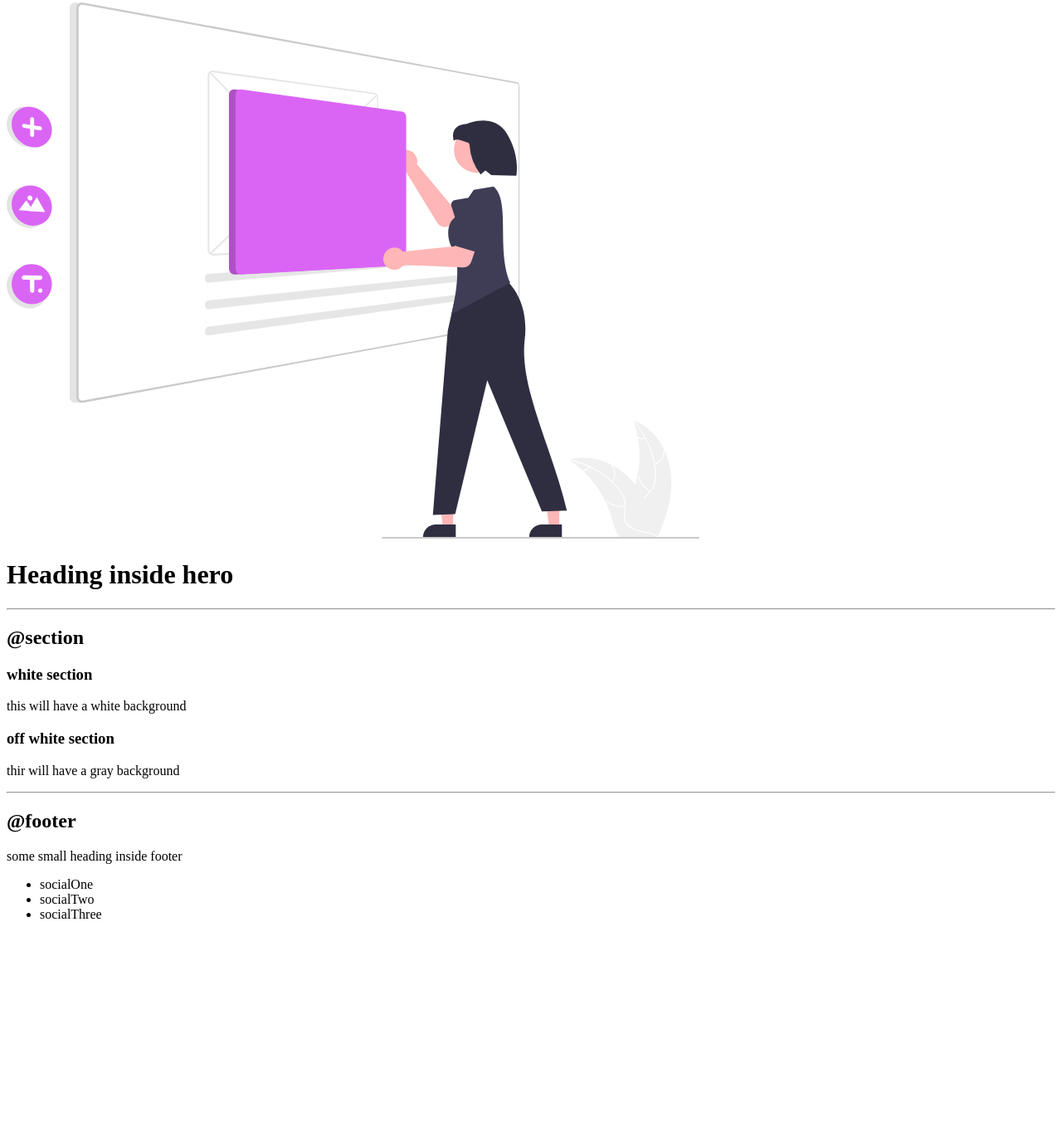
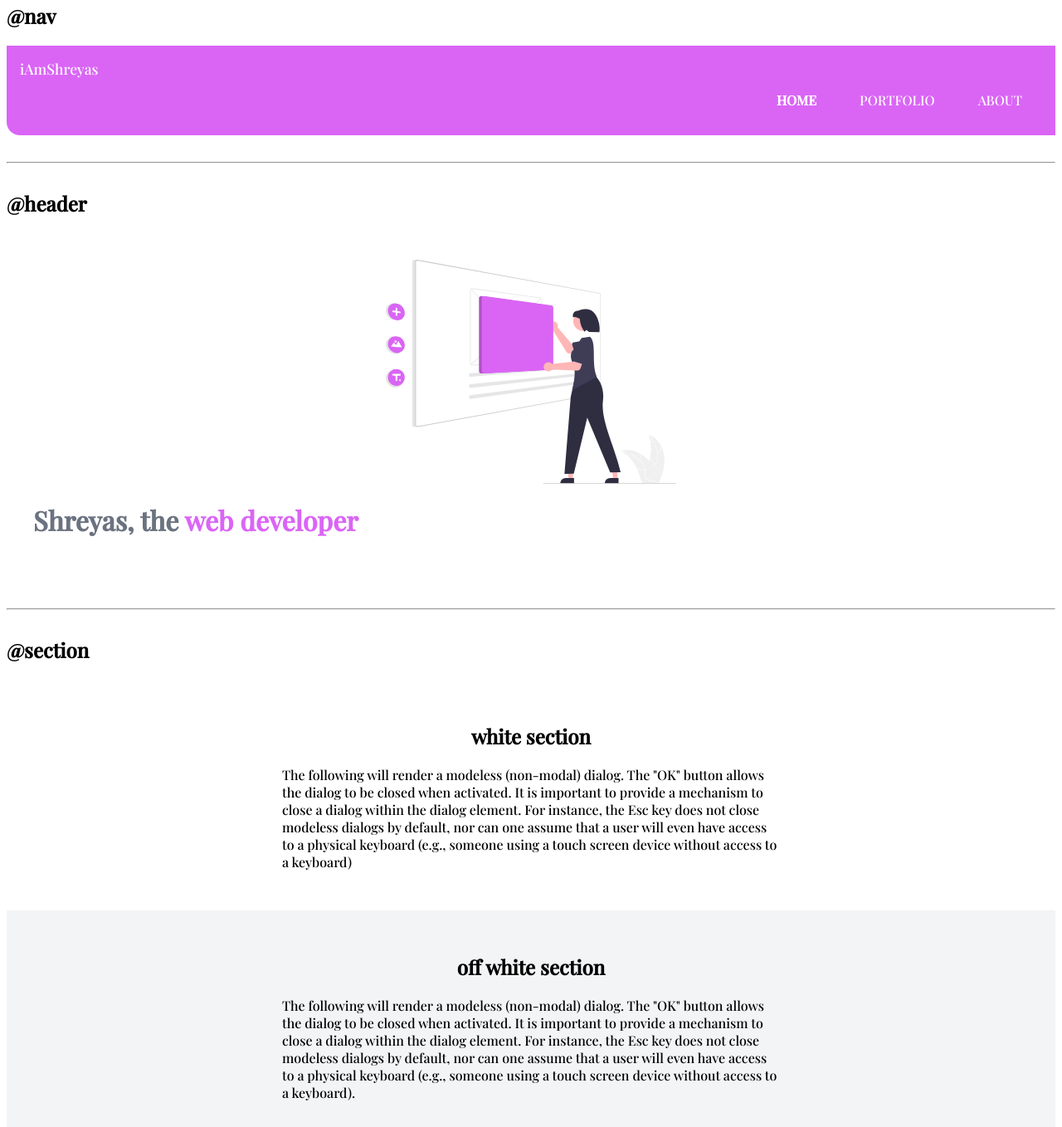
Before and after one commit to Skz10/Shreyas-Kantikar-site, a plain HTML site: page index.html in a window 1280 px wide. Shown: the part 1302-2660 px from the top of the page at 83% size. Before the commit the page ends 2429 px from the top, so only its background shows below. Drawn offline with nearby package versions, Linux system fonts and the light colour scheme.

Commit message:
till footer

```diff
--- a/index.html
+++ b/index.html
@@ -5,6 +5,7 @@
     <meta charset="UTF-8">
     <meta http-equiv="X-UA-Compatible" content="IE=edge">
     <meta name="viewport" content="width=device-width, initial-scale=1.0">
+    <link rel="stylesheet" href="style.css">
     <title>Shreyas Kantikar</title>
 </head>
 
@@ -28,24 +29,24 @@
     <h2>@container</h2>
 
     <h3>Fluid container</h3>
-    <div>This is a fluid contaier and it will go till the end of the page</div>
+    <div class="container">This is a fluid contaier and it will go till the end of the page</div>
 
     <h3>center container</h3>
-    <div>this is a centered container and it will go till specified width</div>
+    <div class="container container-center">this is a centered container and it will go till specified width</div>
 
     <hr>
 
     <h2>@links</h2>
 
-    <a href="/">Primary Link</a>
-    <a href="/">Secondary Link</a>
+    <a class="link link-primary" href="/">Primary Link</a>
+    <a class="link link-secondary" href="/">Secondary Link</a>
 
     <hr>
 
     <h2>@lists</h2>
     <h3>unordered list</h3>
 
-    <ul>
+    <ul class="list-non-bullet">
         <li>Item One</li>
         <li>Item Two</li>
         <li>Item Three</li>
@@ -54,13 +55,13 @@
     <h3>ordered list</h3>
 
     <ol>
-        <li>Inline Item One</li>
-        <li>Inline Item Two</li>
-        <li>Inline Item Three</li>
+        <li class="list-item-inline">Inline Item One</li>
+        <li class="list-item-inline">Inline Item Two</li>
+        <li class="list-item-inline">Inline Item Three</li>
     </ol>
 
     <h3>Reverse Ordered list</h3>
-    <ol>
+    <ol reversed>
         <li>Milk</li>
         <li>Egg</li>
         <li>Bread</li>
@@ -69,17 +70,17 @@
     <hr>
 
     <h2>@nav</h2>
-    <nav>
-        <div>iAmShreyas</div>
-        <ul>
-            <li>
-                <a href="/">HOME</a>
+    <nav class="navigation continer">
+        <div class="nav-brand">iAmShreyas</div>
+        <ul class="list-non-bullet nav-pills">
+            <li class="list-item-inline">
+                <a class="link link-active" href="/">HOME</a>
             </li>
-            <li>
-                <a href="/">PORTFOLIO</a>
+            <li class="list-item-inline">
+                <a class="link" href="/">PORTFOLIO</a>
             </li>
-            <li>
-                <a href="/">ABOUT</a>
+            <li class="list-item-inline">
+                <a class="link" href="/">ABOUT</a>
             </li>
         </ul>
     </nav>
@@ -88,35 +89,48 @@
 
     <h2>@header</h2>
 
-    <header>
-        <img src="images/hero.svg" alt="" />
-        <h1>Heading inside hero</h1>
+    <header class="hero">
+        <img class="hero-img" src="images/hero.svg" alt="" />
+        <h1 class="hero-heading">Shreyas, the <span class="heading-inverted"> web developer</span></h1>
     </header>
 
     <hr>
 
     <h2>@section</h2>
 
-    <section>
-        <h3>white section</h3>
-        <p>this will have a white background</p>
+    <section class="section">
+        <div class="container-center">
+            <h1>white section</h1>
+            <p>The following will render a modeless (non-modal) dialog. The "OK" button allows the dialog to be closed
+                when activated. It is important to provide a mechanism to close a dialog within the dialog element. For
+                instance, the Esc key does not close modeless dialogs by default, nor can one assume that a user will
+                even have access to a physical keyboard (e.g., someone using a touch screen device without access to a
+                keyboard)
+            </p>
+        </div>
     </section>
 
-    <section>
-        <h3>off white section</h3>
-        <p>thir will have a gray background</p>
+    <section class="section ow">
+        <div class="container-center">
+            <h1>off white section</h1>
+            <p>The following will render a modeless (non-modal) dialog. The "OK" button allows the dialog to be closed
+                when activated. It is important to provide a mechanism to close a dialog within the dialog element. For
+                instance, the Esc key does not close modeless dialogs by default, nor can one assume that a user will
+                even have access to a physical keyboard (e.g., someone using a touch screen device without access to a
+                keyboard).</p>
+        </div>
     </section>
 
     <hr>
 
     <h2>@footer</h2>
 
-    <footer>
-        <div>some small heading inside footer</div>
-        <ul>
-            <li>socialOne</li>
-            <li>socialTwo</li>
-            <li>socialThree</li>
+    <footer class="footer">
+        <div class="footer-header">some small heading inside footer</div>
+        <ul class="social-links list-non-bullet">
+            <li class="list-item-inline"><a class="link" href="/">socialOne</a></li>
+            <li class="list-item-inline"><a class="link" href="/">socialTwo</a></s></li>
+            <li class="list-item-inline"><a class="link" href="/">socialThree</a></li>
         </ul>
     </footer>
 
--- /dev/null
+++ b/style.css
@@ -0,0 +1,127 @@
+@import url('https://fonts.googleapis.com/css2?family=Playfair+Display:wght@500&display=swap');
+
+:root{
+    --primary-color: #DA65F5;
+    --off-white: #F3F4F6;
+    --dark-gray: #6B7280;
+}
+
+body{
+    font-family: 'Playfair Display', serif;
+}
+
+hr{
+    margin: 2rem 0rem;
+}
+
+.container {
+    padding-left: 1rem;
+    padding-right: 1rem;
+}
+
+.container-center {
+    max-width: 600px;
+    margin: auto;
+}
+
+.link {
+
+    text-decoration: none;
+    padding: 0.5rem 1rem;
+
+}
+
+.link-primary{
+    background-color: var(--primary-color);
+    border-radius: 0.5rem;
+    color:white;
+}
+
+.link-secondary{
+    color: var(--primary-color);
+    border-radius: 0.5rem;
+    border: 1px solid var(--primary-color);
+}
+
+.list-non-bullet{
+    list-style: none;
+}
+
+.list-item-inline{
+    display: inline;
+    padding: 0rem 0.5rem;
+}
+
+.navigation{
+    background-color: var(--primary-color);
+    color: white;
+    padding: 1rem;
+    border-bottom-left-radius: 1rem;
+}
+
+.navigation .link{
+    color: white;
+
+}
+
+.navigation .nav-pills{
+    text-align: right;
+}
+
+.navigation .nav-brand{
+    font: bold;
+    font-size: 1.1rem;
+}
+
+.navigation .link-active{
+    font-weight: bold;
+}
+
+.hero{
+    padding: 2rem;
+}
+
+.hero .hero-img{
+    max-width: 350px;
+    margin: auto;
+    display: block;
+
+}
+
+.hero .hero-heading {
+    color: var(--dark-gray);
+}
+
+.hero .hero-heading .heading-inverted {
+    color: var(--primary-color);
+}
+
+.section {
+    padding: 2rem;
+}
+
+.section h1 {
+    text-align: center;
+
+}
+
+.ow {
+    background-color: var(--off-white
+    );
+}
+
+.footer{
+    background-color: var(--primary-color);
+    padding: 2rem 1rem;
+    text-align: center;
+    color: white;
+    border-top-right-radius: 0.5rem;
+}
+
+.footer .link {
+    color: white;
+}
+
+.footer ul {
+    padding-inline-start: 0px;;
+}
```
